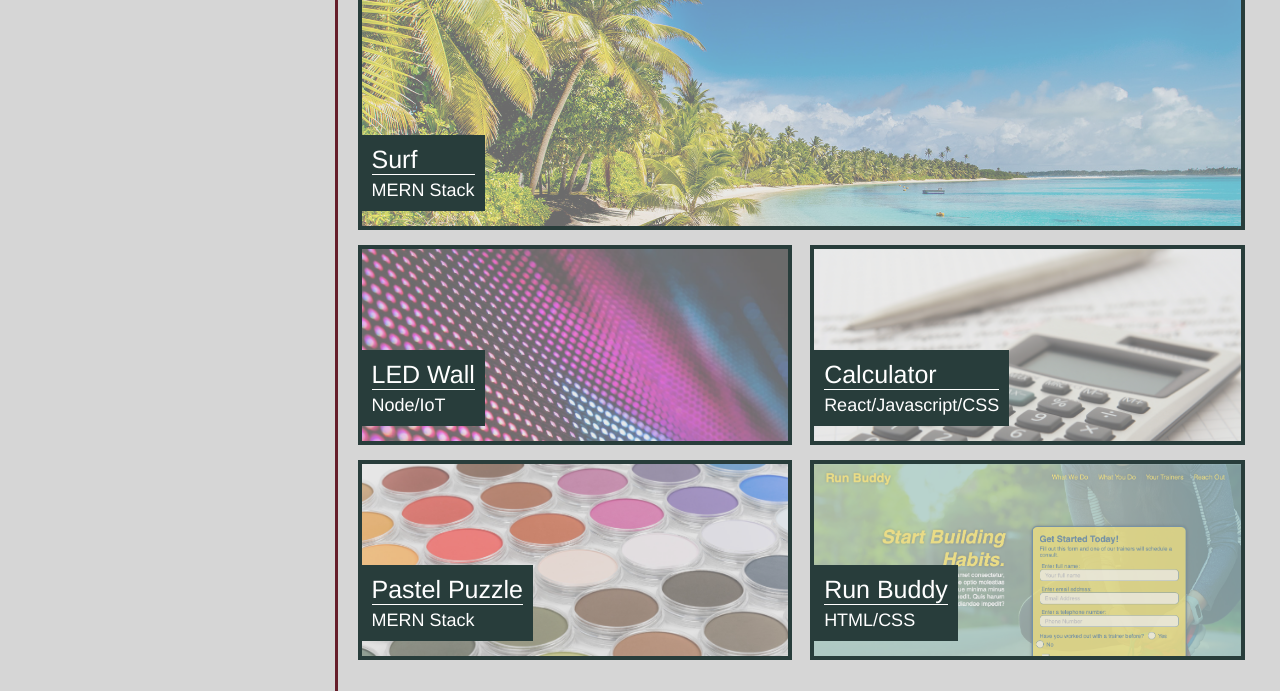
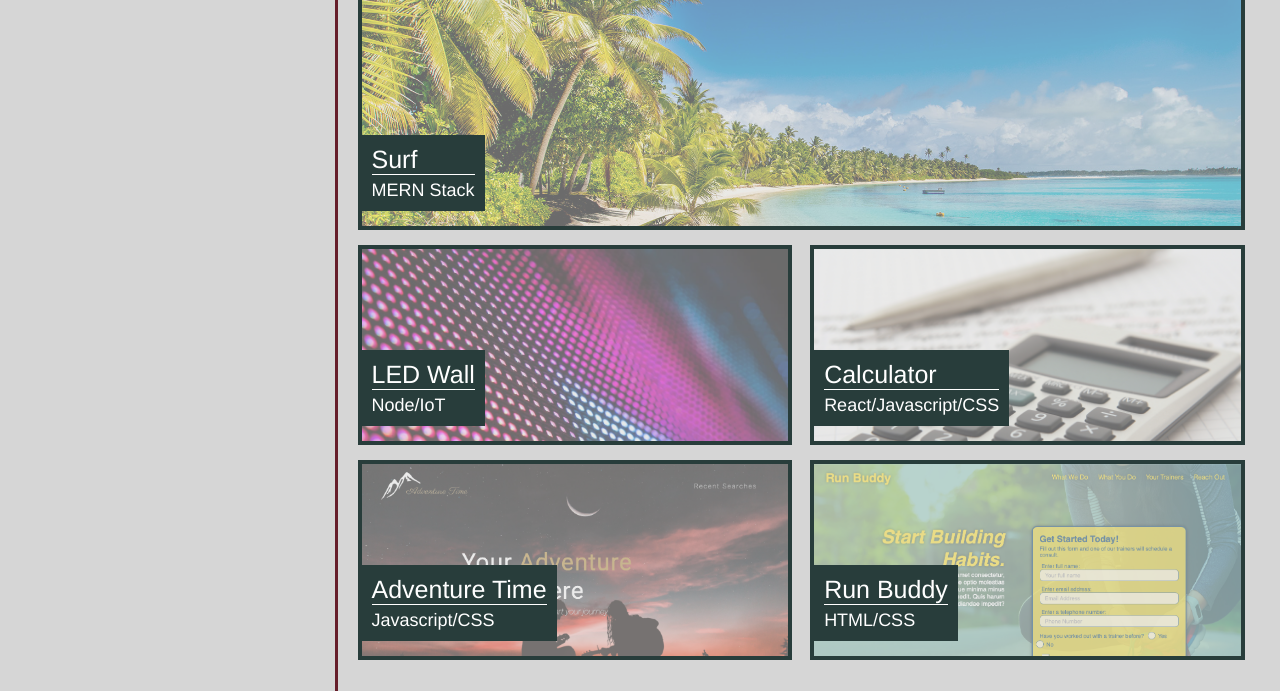
Before and after one commit to cat-bh/sample-portfolio, a plain HTML site: page index.html in a window 1280 px wide. Shown: the part 646-1337 px from the top of the page. Drawn offline with Linux system fonts and the light colour scheme.

Commit message:
added link to new website

```diff
--- a/index.html
+++ b/index.html
@@ -88,11 +88,11 @@
                 </div>
 
                 <div class="application">
-                    <a href="#" target="_blank" >
-                        <img src="./assets/images/pastels.jpg" alt="watercolor paints" />
+                    <a href="https://mjos7.github.io/adventure-time/" target="_blank" >
+                        <img src="./assets/images/adventure.png" alt="Event suggestion website" />
                         <div class="image-info">
-                            <h4>Pastel Puzzle</h4>
-                            <p>MERN Stack</p>
+                            <h4>Adventure Time</h4>
+                            <p>Javascript/CSS</p>
                         </div>
                     </a>
                 </div>
```
Also changed, not shown: assets/images/adventure.png (added).
